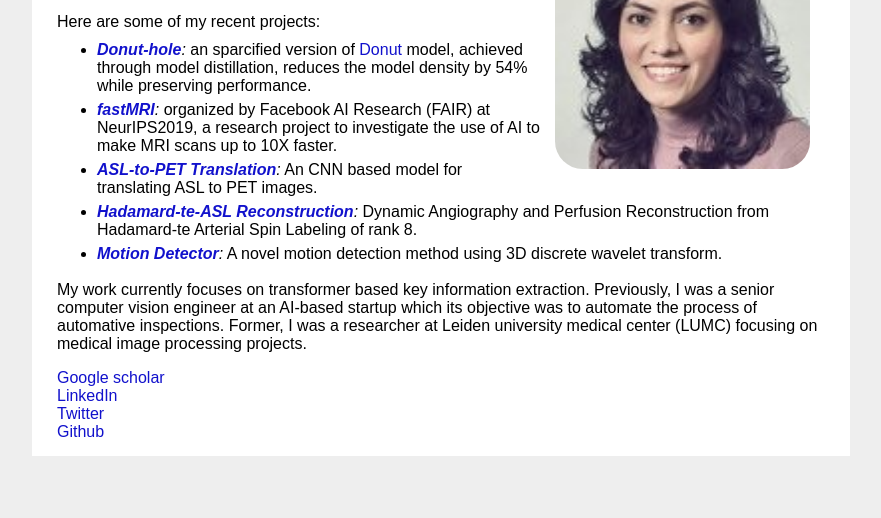
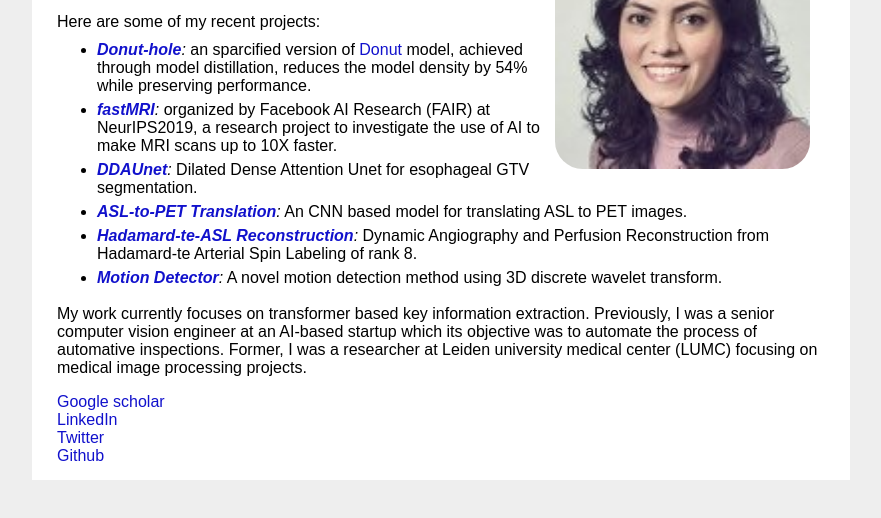
Before and after one commit to yousefis/yousefis.github.io, a plain HTML site: page index.html in a window 1280 px wide. Shown: the part 116-634 px from the top of the page, without its empty margins (199-1080 px from the left). Drawn offline with Linux system fonts and the light colour scheme; a script that the page names is missing.

Commit message:
Update index.html

```diff
--- a/index.html
+++ b/index.html
@@ -42,6 +42,7 @@
 
 		<li><em><a href="donut/donut-hole.html"><b>Donut-hole</b></a>:</em> an sparcified version of <a href="https://arxiv.org/pdf/2111.15664.pdf">Donut</a> model, achieved through model distillation, reduces the model density by 54% while preserving performance. </li>
 		<li><em><a href="https://www.universiteitleiden.nl/en/news/2019/12/leiden-team-mri-scan"><b>fastMRI</b></a>:</em> organized by Facebook AI Research (FAIR) at NeurIPS2019, a research project to investigate the use of AI to make MRI scans up to 10X faster.
+		<li><em><a href="https://github.com/yousefis/DenseUnet_Esophagus_Segmentation/blob/master/README.md"><b>DDAUnet</b></a>:</em> Dilated Dense Attention Unet for esophageal GTV segmentation.
 		<li><em><a href="https://github.com/yousefis/ASL2PET/blob/master/README.md"><b>ASL-to-PET Translation</b></a>:</em> An CNN based model for translating ASL to PET images.
 		<li><em><a href="https://github.com/yousefis/Hadamard-te-ASL-recon/blob/master/README.md"><b>Hadamard-te-ASL Reconstruction</b></a>:</em> Dynamic Angiography and Perfusion Reconstruction from Hadamard-te Arterial Spin Labeling of rank 8.
 		<li><em><a href="https://github.com/yousefis/MotionDetector/blob/master/README.md"><b>Motion Detector</b></a>:</em> A novel motion detection method using 3D discrete wavelet transform.
```
